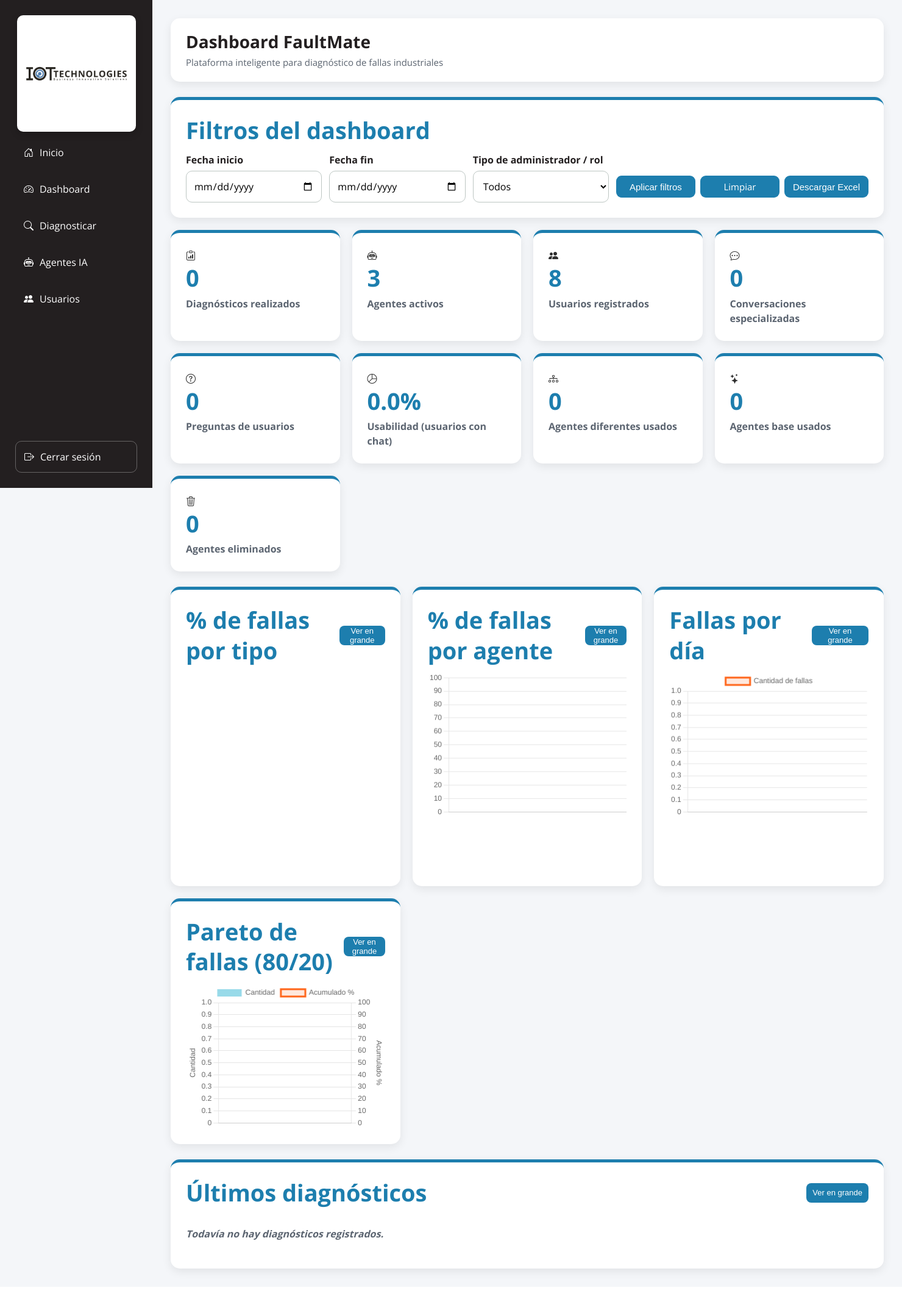
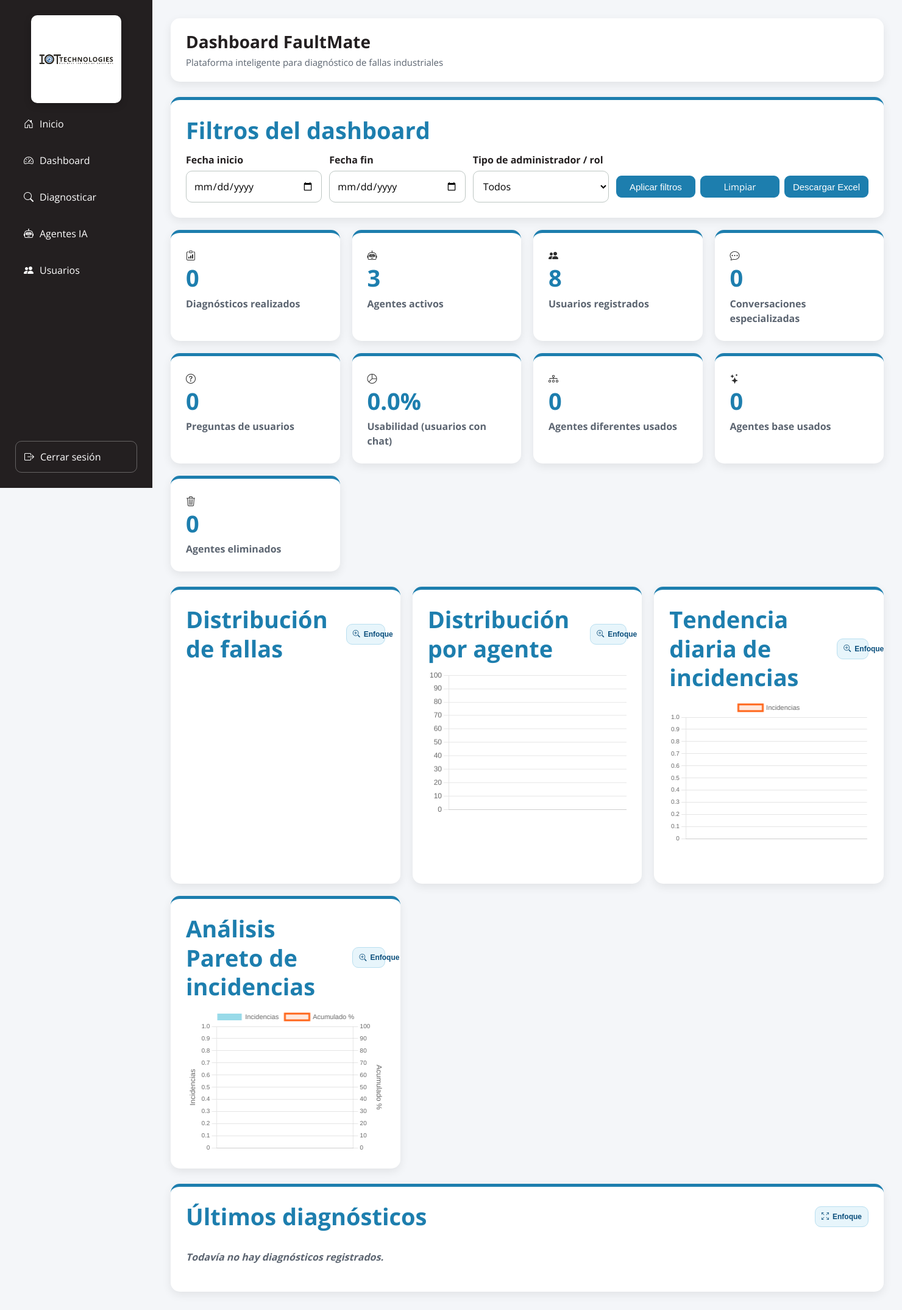
Before and after one commit to ibarrapracticantes20-hue/FaultMate, a Django app: page /dashboard/ in a window 1480 px wide. Shown: the whole page at 61% size. Before the commit the page ends 2095 px from the top, so only its background shows below. Run offline with Django 5.2, Linux system fonts and the light colour scheme; a user stored in the database is signed in; data comes from the database, SQL or seed files in the repository; data that the repository does not hold is empty; a map, chart or similar area stays blank.

Commit message:
UI dashboard polish: etiquetas compactas, enfoque con icono y filtros estables

```diff
--- a/FaultMateWeb/dashboard/templates/dashboard/dashboard.html
+++ b/FaultMateWeb/dashboard/templates/dashboard/dashboard.html
@@ -96,32 +96,40 @@
 <div class="cards" style="grid-template-columns:repeat(auto-fit, minmax(320px,1fr));">
     <div class="card">
         <div class="chart-card-header">
-            <h2 class="chart-card-title">% de fallas por tipo</h2>
-            <button type="button" class="btn btn-xs chart-expand-btn" data-chart-id="donutFallas" data-chart-title="% de fallas por tipo">Ver en grande</button>
+            <h2 class="chart-card-title">Distribución de fallas</h2>
+            <button type="button" class="btn btn-focus chart-expand-btn" data-chart-id="donutFallas" data-chart-title="Distribución de fallas">
+                <i class="bi bi-zoom-in"></i><span>Enfoque</span>
+            </button>
         </div>
         <canvas id="donutFallas" height="220"></canvas>
     </div>
 
     <div class="card">
         <div class="chart-card-header">
-            <h2 class="chart-card-title">% de fallas por agente</h2>
-            <button type="button" class="btn btn-xs chart-expand-btn" data-chart-id="barAgentes" data-chart-title="% de fallas por agente">Ver en grande</button>
+            <h2 class="chart-card-title">Distribución por agente</h2>
+            <button type="button" class="btn btn-focus chart-expand-btn" data-chart-id="barAgentes" data-chart-title="Distribución por agente">
+                <i class="bi bi-zoom-in"></i><span>Enfoque</span>
+            </button>
         </div>
         <canvas id="barAgentes" height="220"></canvas>
     </div>
 
     <div class="card">
         <div class="chart-card-header">
-            <h2 class="chart-card-title">Fallas por día</h2>
-            <button type="button" class="btn btn-xs chart-expand-btn" data-chart-id="lineFallasDia" data-chart-title="Fallas por día">Ver en grande</button>
+            <h2 class="chart-card-title">Tendencia diaria de incidencias</h2>
+            <button type="button" class="btn btn-focus chart-expand-btn" data-chart-id="lineFallasDia" data-chart-title="Tendencia diaria de incidencias">
+                <i class="bi bi-zoom-in"></i><span>Enfoque</span>
+            </button>
         </div>
         <canvas id="lineFallasDia" height="220"></canvas>
     </div>
 
     <div class="card">
         <div class="chart-card-header">
-            <h2 class="chart-card-title">Pareto de fallas (80/20)</h2>
-            <button type="button" class="btn btn-xs chart-expand-btn" data-chart-id="paretoFallas" data-chart-title="Pareto de fallas (80/20)">Ver en grande</button>
+            <h2 class="chart-card-title">Análisis Pareto de incidencias</h2>
+            <button type="button" class="btn btn-focus chart-expand-btn" data-chart-id="paretoFallas" data-chart-title="Análisis Pareto de incidencias">
+                <i class="bi bi-zoom-in"></i><span>Enfoque</span>
+            </button>
         </div>
         <canvas id="paretoFallas" height="220"></canvas>
     </div>
@@ -130,7 +138,9 @@
 <div class="card">
     <div class="chart-card-header">
         <h2 class="chart-card-title">Últimos diagnósticos</h2>
-        <button type="button" class="btn btn-xs" id="tablaExpandBtn">Ver en grande</button>
+        <button type="button" class="btn btn-focus" id="tablaExpandBtn">
+            <i class="bi bi-arrows-fullscreen"></i><span>Enfoque</span>
+        </button>
     </div>
 
     {% if diagnosticos %}
@@ -198,7 +208,36 @@ let chartPareto = null;
 let modalChart = null;
 
 function cloneDeep(data) {
-    return structuredClone(data);
+    if (typeof structuredClone === 'function') {
+        return structuredClone(data);
+    }
+    if (Array.isArray(data)) {
+        return data.map(cloneDeep);
+    }
+    if (data && typeof data === 'object') {
+        const out = {};
+        for (const [key, value] of Object.entries(data)) {
+            out[key] = cloneDeep(value);
+        }
+        return out;
+    }
+    return data;
+}
+
+function shortLabel(texto, maxLen = 24) {
+    const txt = (texto || '').trim();
+    if (txt.length <= maxLen) return txt;
+    return txt.slice(0, maxLen - 1) + '…';
+}
+
+function activarFiltro(clave, valor) {
+    const valorActual = estadoCruce[clave];
+    estadoCruce.falla = null;
+    estadoCruce.agente = null;
+    estadoCruce.fecha_dia = null;
+    if (valorActual !== valor) {
+        estadoCruce[clave] = valor;
+    }
 }
 
 function openModal(title) {
@@ -275,6 +314,10 @@ function reconstruirGraficas() {
     const dias = Object.entries(contarPorClave(paraLinea, 'fecha_dia')).sort((a, b) => a[0].localeCompare(b[0]));
     const paretoFallas = mapToSortedEntries(contarPorClave(paraPareto, 'falla')).slice(0, 8);
 
+    const fallasLabelCorta = fallas.map((x) => shortLabel(x[0]));
+    const agentesLabelCorta = agentes.map((x) => shortLabel(x[0], 20));
+    const paretoLabelCorta = paretoFallas.map((x) => shortLabel(x[0], 16));
+
     const totalFallas = fallas.reduce((acc, curr) => acc + curr[1], 0);
     const totalAgentes = agentes.reduce((acc, curr) => acc + curr[1], 0);
     const totalPareto = paretoFallas.reduce((acc, curr) => acc + curr[1], 0);
@@ -293,7 +336,7 @@ function reconstruirGraficas() {
     chartDonut = new Chart(document.getElementById('donutFallas'), {
         type: 'doughnut',
         data: {
-            labels: fallas.map((x) => x[0]),
+            labels: fallasLabelCorta,
             datasets: [{
                 data: fallas.map((x) => porcentaje(x[1], totalFallas)),
                 backgroundColor: paleta,
@@ -303,10 +346,18 @@ function reconstruirGraficas() {
         options: {
             responsive: true,
             plugins: {
-                legend: { position: 'bottom' },
+                legend: {
+                    position: 'bottom',
+                    labels: {
+                        boxWidth: 10,
+                        boxHeight: 10,
+                        font: { size: 11 },
+                        padding: 12,
+                    },
+                },
                 tooltip: {
                     callbacks: {
-                        label: (ctx) => `${ctx.label}: ${ctx.parsed}%`,
+                        label: (ctx) => `${fallas[ctx.dataIndex][0]}: ${ctx.parsed}%`,
                     },
                 },
             },
@@ -314,7 +365,7 @@ function reconstruirGraficas() {
                 if (!elements.length) return;
                 const index = elements[0].index;
                 const seleccion = fallas[index][0];
-                estadoCruce.falla = estadoCruce.falla === seleccion ? null : seleccion;
+                activarFiltro('falla', seleccion);
                 reconstruirGraficas();
             },
         },
@@ -323,9 +374,9 @@ function reconstruirGraficas() {
     chartBar = new Chart(document.getElementById('barAgentes'), {
         type: 'bar',
         data: {
-            labels: agentes.map((x) => x[0]),
+            labels: agentesLabelCorta,
             datasets: [{
-                label: '% de fallas',
+                label: '% incidencias',
                 data: agentes.map((x) => porcentaje(x[1], totalAgentes)),
                 backgroundColor: cPrim,
             }],
@@ -336,7 +387,7 @@ function reconstruirGraficas() {
                 legend: { display: false },
                 tooltip: {
                     callbacks: {
-                        label: (ctx) => `${ctx.parsed.y}%`,
+                        label: (ctx) => `${agentes[ctx.dataIndex][0]}: ${ctx.parsed.y}%`,
                     },
                 },
             },
@@ -350,7 +401,7 @@ function reconstruirGraficas() {
                 if (!elements.length) return;
                 const index = elements[0].index;
                 const seleccion = agentes[index][0];
-                estadoCruce.agente = estadoCruce.agente === seleccion ? null : seleccion;
+                activarFiltro('agente', seleccion);
                 reconstruirGraficas();
             },
         },
@@ -361,7 +412,7 @@ function reconstruirGraficas() {
         data: {
             labels: dias.map((x) => x[0]),
             datasets: [{
-                label: 'Cantidad de fallas',
+                label: 'Incidencias',
                 data: dias.map((x) => x[1]),
                 borderColor: cAcento,
                 backgroundColor: 'rgba(255,102,27,0.15)',
@@ -371,11 +422,18 @@ function reconstruirGraficas() {
         },
         options: {
             responsive: true,
+            plugins: {
+                legend: { labels: { font: { size: 11 } } },
+            },
+            scales: {
+                x: { ticks: { maxRotation: 0, autoSkip: true, maxTicksLimit: 6, font: { size: 10 } } },
+                y: { ticks: { font: { size: 10 } } },
+            },
             onClick: (_, elements) => {
                 if (!elements.length) return;
                 const index = elements[0].index;
                 const seleccion = dias[index][0];
-                estadoCruce.fecha_dia = estadoCruce.fecha_dia === seleccion ? null : seleccion;
+                activarFiltro('fecha_dia', seleccion);
                 reconstruirGraficas();
             },
         },
@@ -384,11 +442,11 @@ function reconstruirGraficas() {
     chartPareto = new Chart(document.getElementById('paretoFallas'), {
         type: 'bar',
         data: {
-            labels: paretoFallas.map((x) => x[0]),
+            labels: paretoLabelCorta,
             datasets: [
                 {
                     type: 'bar',
-                    label: 'Cantidad',
+                    label: 'Incidencias',
                     data: paretoFallas.map((x) => x[1]),
                     backgroundColor: cPrimCla,
                     yAxisID: 'y',
@@ -412,17 +470,19 @@ function reconstruirGraficas() {
                     callbacks: {
                         label: (ctx) => {
                             if (ctx.dataset.label === 'Acumulado %') {
-                                return `Acumulado: ${ctx.parsed.y}%`;
+                                return `${paretoFallas[ctx.dataIndex][0]} | Acumulado: ${ctx.parsed.y}%`;
                             }
-                            return `Cantidad: ${ctx.parsed.y}`;
+                            return `${paretoFallas[ctx.dataIndex][0]} | Incidencias: ${ctx.parsed.y}`;
                         },
                     },
                 },
+                legend: { labels: { font: { size: 11 } } },
             },
             scales: {
                 y: {
                     beginAtZero: true,
-                    title: { display: true, text: 'Cantidad' },
+                    title: { display: true, text: 'Incidencias' },
+                    ticks: { font: { size: 10 } },
                 },
                 y1: {
                     beginAtZero: true,
@@ -430,13 +490,15 @@ function reconstruirGraficas() {
                     position: 'right',
                     grid: { drawOnChartArea: false },
                     title: { display: true, text: 'Acumulado %' },
+                    ticks: { font: { size: 10 } },
                 },
+                x: { ticks: { maxRotation: 24, minRotation: 24, font: { size: 10 } } },
             },
             onClick: (_, elements) => {
                 if (!elements.length) return;
                 const index = elements[0].index;
                 const seleccion = paretoFallas[index][0];
-                estadoCruce.falla = estadoCruce.falla === seleccion ? null : seleccion;
+                activarFiltro('falla', seleccion);
                 reconstruirGraficas();
             },
         },
--- a/FaultMateWeb/static/css/estilos.css
+++ b/FaultMateWeb/static/css/estilos.css
@@ -91,7 +91,7 @@ a {
 }
 
 .brand-logo-sidebar {
-    width: 195px;
+    width: 148px;
     max-width: 100%;
     height: auto;
     border-radius: 10px;
@@ -331,7 +331,7 @@ tr:hover td {
 }
 
 .brand-logo-login {
-    width: 220px;
+    width: 170px;
     max-width: 100%;
     height: auto;
     background: #ffffff;
@@ -754,10 +754,37 @@ tr:hover td {
 
 .btn.btn-xs {
     min-width: 0;
-    height: 32px;
+    height: 31px;
     padding: 0 10px;
-    font-size: 13px;
+    font-size: 12px;
     border-radius: 8px;
+}
+
+.btn-focus {
+    display: inline-flex;
+    align-items: center;
+    gap: 6px;
+    background: #e7f5fb;
+    color: #0b4f7c;
+    border: 1px solid #b9dff0;
+    min-width: 0;
+    height: 34px;
+    padding: 0 10px;
+    border-radius: 10px;
+    font-weight: 700;
+    font-size: 12px;
+    transition: all 0.2s ease;
+}
+
+.btn-focus i {
+    font-size: 12px;
+}
+
+.btn-focus:hover {
+    background: #d4ecf7;
+    color: #083b5d;
+    border-color: #98cde5;
+    transform: translateY(-1px);
 }
 
 .card-kpi-compact h2 {
@@ -784,7 +811,10 @@ tr:hover td {
 }
 
 .chart-card-title {
-    font-size: 20px;
+    font-size: 17px;
+    color: #145073;
+    font-weight: 700;
+    line-height: 1.25;
     margin: 0;
 }
 
@@ -826,6 +856,7 @@ tr:hover td {
 .chart-modal-header h3 {
     margin: 0;
     color: #0f2f5e;
+    font-size: 16px;
 }
 
 .chart-modal-body {
@@ -835,7 +866,7 @@ tr:hover td {
 
 .chart-modal-body canvas {
     width: 100% !important;
-    min-height: 420px;
+    min-height: 380px;
 }
 
 .table-modal-wrap {
```
Also changed, not shown: FaultMateWeb/dashboard/templates/dashboard/inicio.html (+95 -22 lines).
